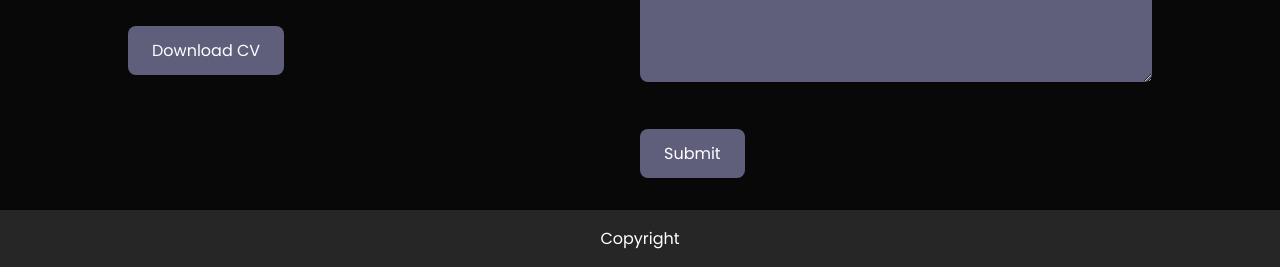
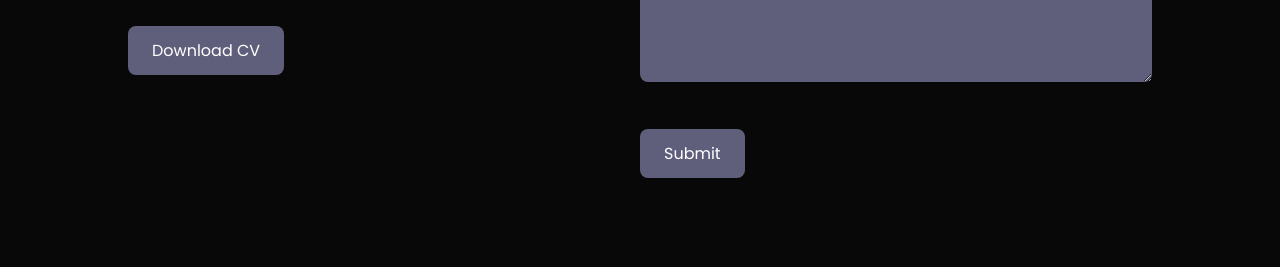
Before and after one commit to elenanggriann/elenanggriann.github.io, a plain HTML site: page index.html in a window 1280 px wide. Shown: the part 3498-3765 px from the top of the page. After the commit the page ends 3724 px from the top, so only its background shows below. Drawn offline with Linux system fonts and the light colour scheme.

Commit message:
Update index.html

```diff
--- a/index.html
+++ b/index.html
@@ -165,9 +165,6 @@
             </div>
         </div>
     </div>
-    <div class="copyright">
-        <p>Copyright</p>
-    </div>
 </div>
 
 
```
